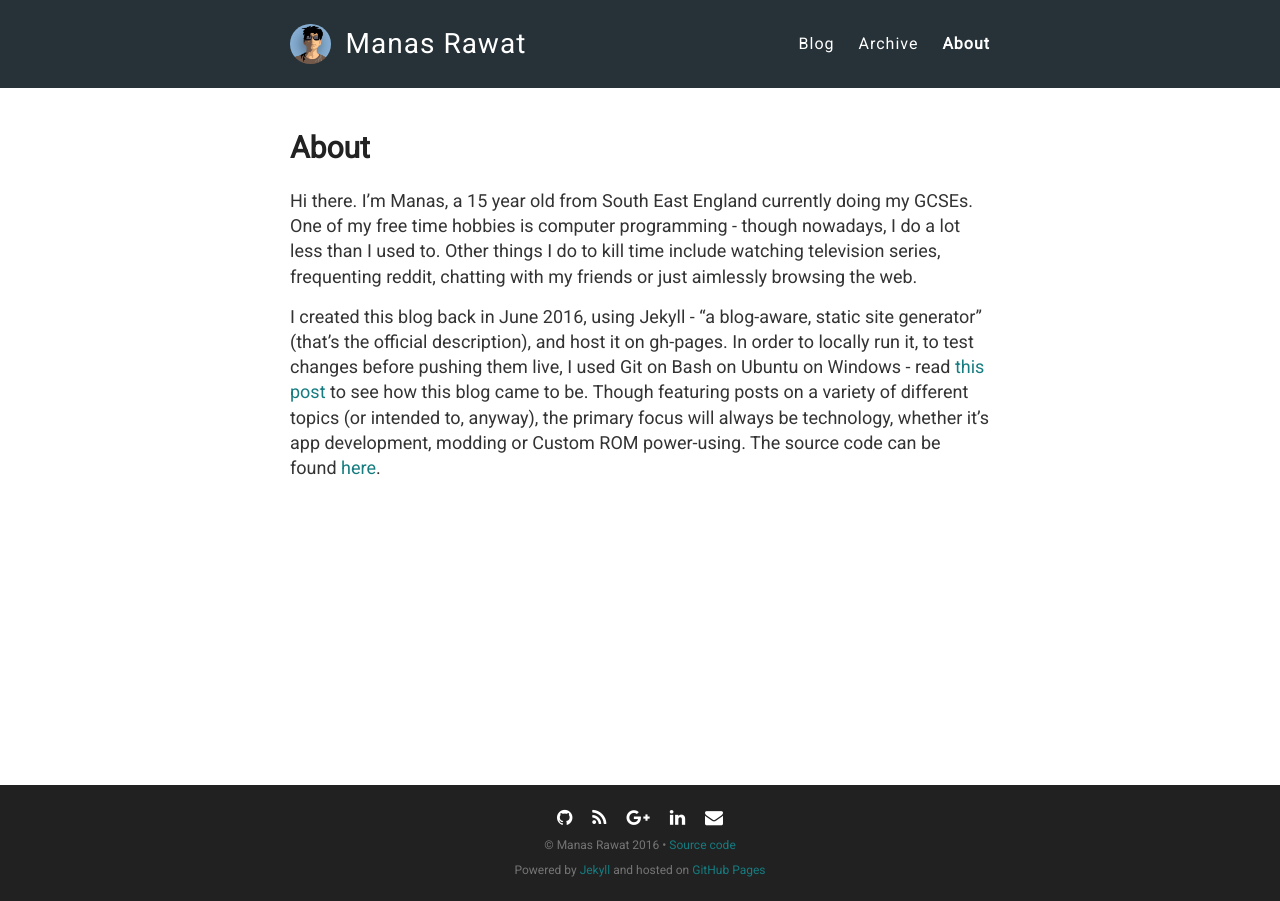
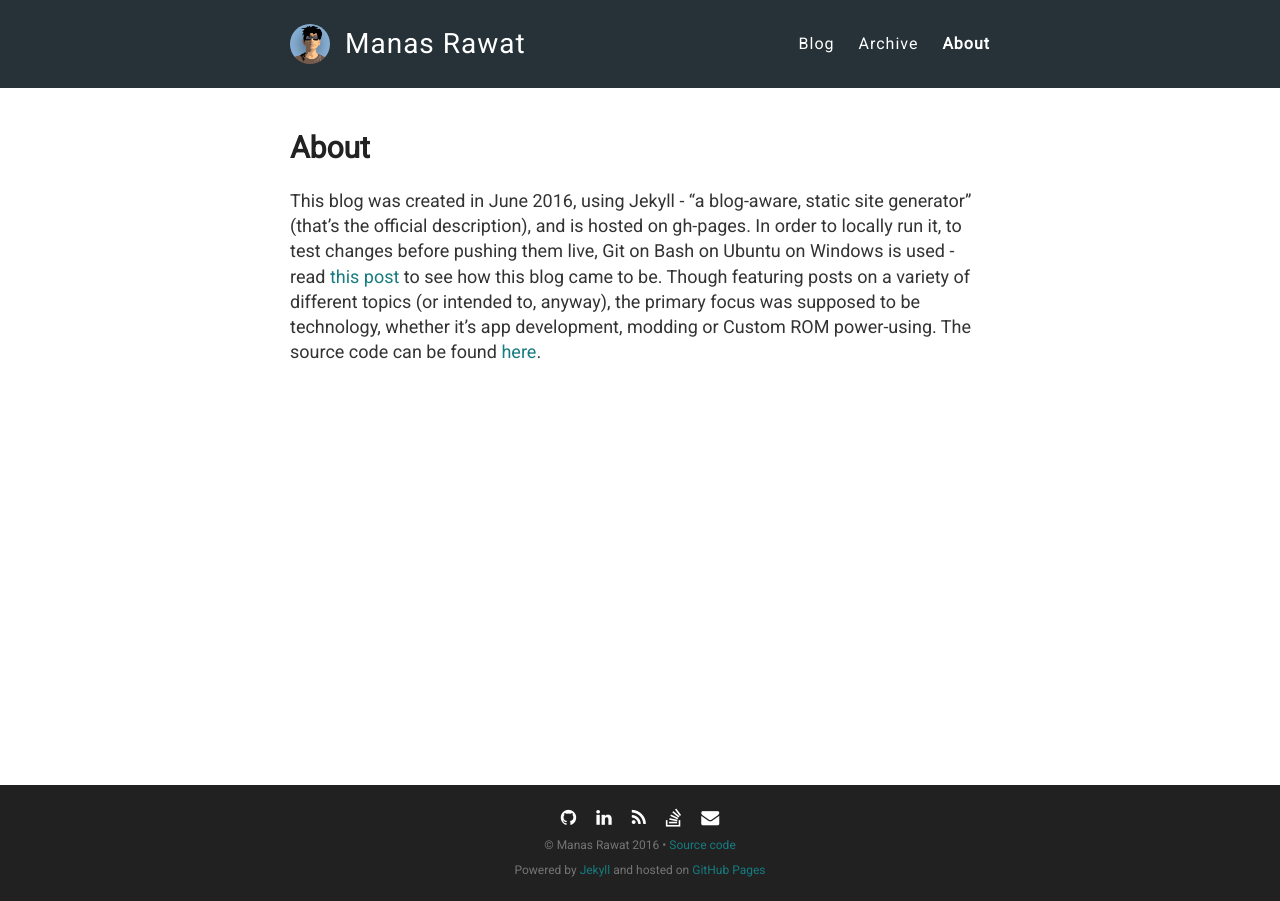
Before and after one commit to manasrawat/manasrawat.github.io, a Jekyll site: the page built from about.md, in a window 1280 px wide. Built offline with Jekyll 4.4.1, drawn with Linux system fonts in a browser that asks for light colours.

Commit message:
Hello again world

```diff
--- a/_config.yml
+++ b/_config.yml
@@ -1,4 +1,4 @@
-name: Manas Rawat
+title: Manas Rawat
 email: manas.rawat2002@gmail.com
 description: >
   A blog on Android, computer programming and more.
@@ -17,5 +17,5 @@ defaults:
       type: "posts"
     values:
       category: general
-gems:
+plugins:
   - jekyll-feed
--- a/_layouts/default.html
+++ b/_layouts/default.html
@@ -1,12 +1,12 @@
 <!DOCTYPE html>
 <html>
   <head>
-    <title>{% if page.title %}{{ page.title }} – {% endif %}{{ site.name }}</title>
+    <title>{% if page.title %}{{ page.title }} – {% endif %}{{ site.title }}</title>
 
     {% include meta.html %}
 
     <link rel="stylesheet" type="text/css" href="{{ site.baseurl }}/style.css" />
-    <link rel="alternate" type="application/rss+xml" title="{{ site.name }} - {{ site.description }}" href="{{ site.baseurl }}/feed.xml" />
+    <link rel="alternate" type="application/rss+xml" title="{{ site.title }} - {{ site.description }}" href="{{ site.baseurl }}/feed.xml" />
     <link rel="shortcut icon" href="/res/manasrawat.jpg">
 	<link href="https://fonts.googleapis.com/css?family=Roboto" rel="stylesheet">
 	<link href="https://cdnjs.cloudflare.com/ajax/libs/font-awesome/4.7.0/css/font-awesome.min.css" rel="stylesheet">
@@ -24,9 +24,9 @@
         <div class="container">
           <header class="masthead clearfix">
 
-		    <a title="Homepage" href="{{ site.baseurl }}/" id="home-click">
+		    <a id="home-click" title="Homepage" href="{{ site.baseurl }}/">
 			  <img class="site-avatar" src="{{site.baseurl}}/res/manasrawat.jpg"/>
-			  <h1 class="site-name">{{ site.name }}</h1>
+			  <h1 class="site-title">{{ site.title }}</h1>
 			</a>
 
             <!--desktop-->
@@ -65,9 +65,9 @@
         <footer>
           <div id="wrapper-icons">
             <a title="GitHub" href="https://github.com/manasrawat" style="margin-left: 0;"><i class="fa fa-github" aria-hidden="true"></i></a>
+			<a title="LinkedIn" href="https://www.linkedin.com/in/manasrawat/"><i class="fa fa-linkedin" aria-hidden="true"></i></a>
             <a title="RSS" href="{{ site.baseurl }}/feed.xml"><i class="fa fa-rss" aria-hidden="true"></i></a>
-            <a title="Google" href="https://plus.google.com/+manasmrawat"><i class="fa fa-google-plus" aria-hidden="true"></i></a>
-			<a title="Quora" href="https://www.linkedin.com/in/manasrawat/"><i class="fa fa-linkedin" aria-hidden="true"></i></a>
+			<a title="Stack Overflow" href="https://stackoverflow.com/users/7482659/manas-rawat?tab=profile"><i class="fa fa-stack-overflow" aria-hidden="true"></i></a>
 			<a title="Email" href="mailto:manas.rawat2002@gmail.com"><i class="fa fa-envelope" aria-hidden="true"></i></a>
 		   </div><br />
           <span>© Manas Rawat 2016 • <a href="https://github.com/manasrawat/manasrawat.github.io">Source code</a><br />Powered by <a href="https://jekyllrb.com/">Jekyll</a> and hosted on <a href="https://pages.github.com/">GitHub Pages</a></span>
@@ -76,6 +76,7 @@
     </div>
 
 	{% include dropdown.html %}
+	{% include header.html %}
 	{% if page.url == "/" %}<script id="dsq-count-scr" src="//munowse.disqus.com/count.js" async></script>{% endif %}
   </body>
 </html>
--- a/about.md
+++ b/about.md
@@ -17,6 +17,4 @@ h1:first-child {
 }
 </style>
 
-Hi there. I'm Manas, a 15 year old from South East England currently doing my GCSEs. One of my free time hobbies is computer programming - though nowadays, I do a lot less than I used to. Other things I do to kill time include watching television series, frequenting reddit, chatting with my friends or just aimlessly browsing the web.
-
-I created this blog back in June 2016, using Jekyll - "a blog-aware, static site generator" (that's the official description), and host it on gh-pages. In order to locally run it, to test changes before pushing them live, I used Git on Bash on Ubuntu on Windows - read [this post](/general/2016/06/18/hello-jekyll.html) to see how this blog came to be. Though featuring posts on a variety of different topics (or intended to, anyway), the primary focus will always be technology, whether it's app development, modding or Custom ROM power-using. The source code can be found [here](https://github.com/manasrawat/manasrawat.github.io).
+This blog was created in June 2016, using Jekyll - "a blog-aware, static site generator" (that's the official description), and is hosted on gh-pages. In order to locally run it, to test changes before pushing them live, Git on Bash on Ubuntu on Windows is used - read [this post](/general/2016/06/18/hello-jekyll.html) to see how this blog came to be. Though featuring posts on a variety of different topics (or intended to, anyway), the primary focus was supposed to be technology, whether it's app development, modding or Custom ROM power-using. The source code can be found [here](https://github.com/manasrawat/manasrawat.github.io).
--- a/style.scss
+++ b/style.scss
@@ -104,6 +104,19 @@ img {
   position: fixed;
   z-index: 100;
   width: 100%;
+  -webkit-transform: translate3d(0,0,0);
+  -moz-transform: translate3d(0,0,0);
+  transform: translate3d(0,0,0);
+  -webkit-transition: -webkit-transform .3s;
+  -moz-transition: -moz-transform .3s;
+  -o-transition: transform .3s;
+  transition: transform .3s;
+}
+
+#wrapper-upper.scrolled {
+  -webkit-transform: translate3d(0,-87.6px,0);
+  -moz-transform: translate3d(0,-87.6px,0);
+  transform: translate3d(0,-87.6px,0);
 }
 
 #wrapper-masthead {
@@ -133,7 +146,7 @@ img {
 
 #main {
   overflow: auto;
-  padding-top: 122px; //wrapper-masthead.height = 87px; + 35;
+  padding-top: 122px; //wrapper-masthead.height = 87px; + 35px;
   margin-bottom: auto;
   @include mobile {
     margin-top: 80px; //wrapper-masthead.mobile-height = 80px
@@ -229,13 +242,32 @@ nav {
 #home-click {
   display: inline-flex;
   align-items: center;
+  &:hover, &:active {
+    .site-title {
+    color: $whiteGray !important;
+	}
+	.site-avatar {
+	  -webkit-filter: brightness(80%);
+	  -moz-filter: brightness(80%);
+	  -o-filter: brightness(80%);
+	  -ms-filter: brightness(80%);
+	  filter: brightness(80%);
+	  border: 2px solid #ffffff;
+	}
+  }
 }
 
 .site-avatar {
   float: left;
   height: 40px;
+  width: 40px;
   margin-right: 15px;
   border-radius: 50%;
+  -webkit-filter: brightness(100%);
+  -moz-filter: brightness(100%);
+  -o-filter: brightness(100%);
+  -ms-filter: brightness(100%);
+  filter: brightness(100%);
 }
 
 .site-info {
@@ -248,16 +280,13 @@ nav {
   }
 }
 
-.site-name {
+.site-title {
   margin: 0;
   color: $white;
   cursor: pointer;
   font-weight: 300;
   font-size: 28px;
   letter-spacing: 1px;
-  &:hover, &:active {
-    color: $whiteGray !important;
-  }
 }
 
 .site-description {
```
Also changed, not shown: _includes/header.html (added, +23 -0 lines).
